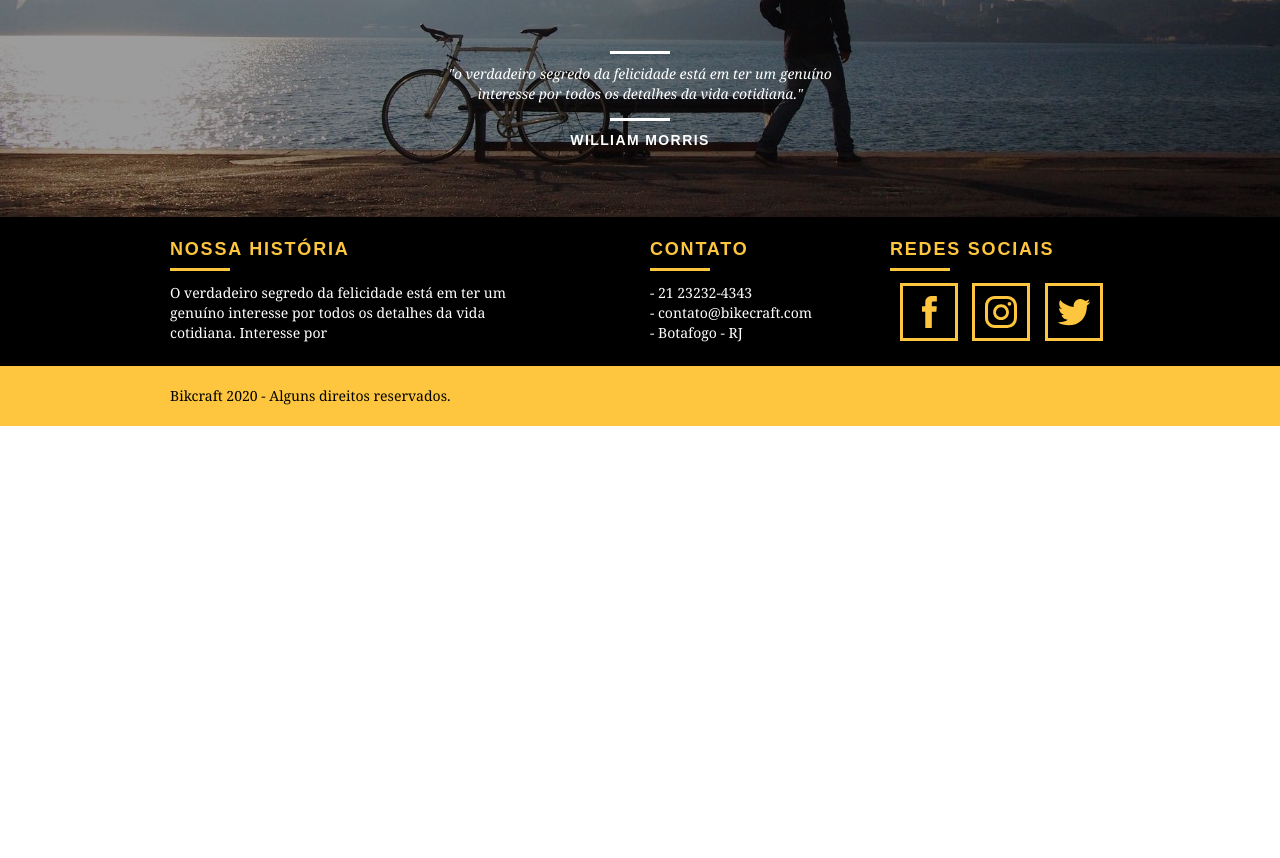
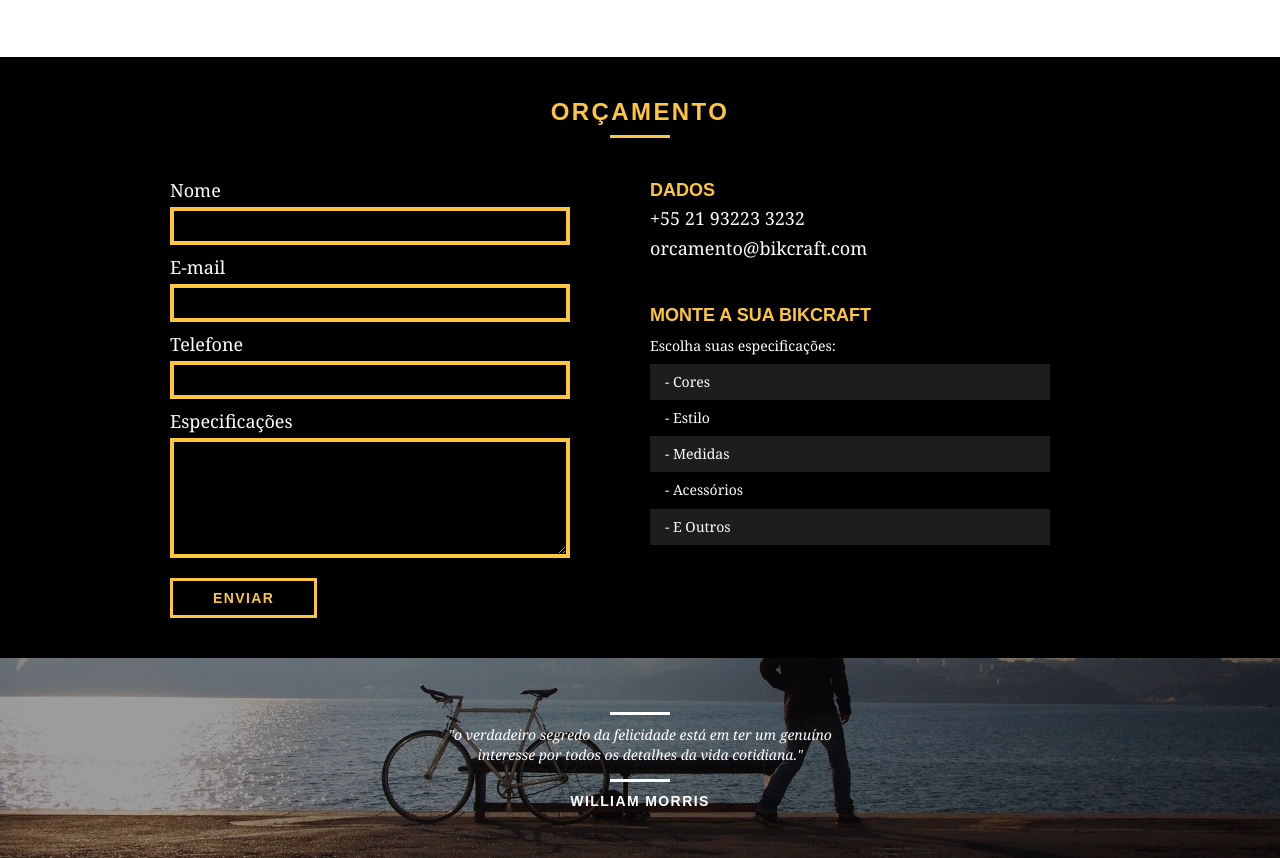
Before and after one commit to meleu/frontex, a plain HTML site: page bikcraft/produtos.html in a window 1280 px wide. Shown: the part 2173-3031 px from the top of the page. Before the commit the page ends 2599 px from the top, so only its background shows below. Drawn offline with Linux system fonts and the light colour scheme.

Commit message:
produtos - orcamento/contato

```diff
--- a/bikcraft/css/produtos.css
+++ b/bikcraft/css/produtos.css
@@ -69,3 +69,97 @@
 .produto_info ul li:nth-child(even) {
   margin-left: 2px;
 }
+
+/* Orçamento */
+
+.orcamento {
+  background: #000;
+  width: 100%;
+  margin-top: 60px;
+  padding: 40px 0;
+}
+
+.orcamento h2 {
+  color: #fec63e;
+}
+
+.orcamento h2::after {
+  background: #fec63e;
+}
+
+.form {
+  padding-right: 60px;
+}
+
+.form label {
+  display: block;
+  color: #fff;
+  font-family: Georgia, 'Times New Roman', Times, serif;
+  font-size: 18px;
+  line-height: 25px;
+  margin-bottom: 4px;
+}
+
+.form input, .form textarea {
+  display: block;
+  width: 100%;
+  border: 4px solid #fec63e;
+  background: none;
+  color: #fff;
+  padding: 7px 10px;
+  margin-bottom: 10px;
+  outline: none;
+  font-size: 14px;
+  font-family: Georgia, 'Times New Roman', Times, serif;
+}
+
+.form textarea {
+  height: 120px;
+  margin-bottom: 20px;
+}
+
+.form button {
+  padding: 7px 40px;
+  background: none;
+}
+
+.orcamento_dados {
+  color: #fff;
+}
+
+.orcamento_dados h3 {
+  font-size: 18px;
+  line-height: 25px;
+  text-transform: uppercase;
+  color: #fec63e;
+  font-weight: bold;
+}
+
+.orcamento_dados span {
+  display: block;
+  font-size: 18px;
+  line-height: 30px;
+  font-family: Georgia, 'Times New Roman', Times, serif;
+}
+
+.dados_email {
+  margin-bottom: 40px;
+}
+
+.orcamento_dados ul {
+  padding-right: 60px;
+}
+
+.orcamento_dados ul li {
+  font-family: Georgia, 'Times New Roman', Times, serif;
+  font-size: 14px;
+  padding: 10px 15px;
+}
+
+.orcamento_dados ul li:nth-child(odd) {
+  background: #1d1d1d;
+}
+
+.orcamento_dados p {
+  margin: 8px 0;
+}
--- a/bikcraft/produtos.html
+++ b/bikcraft/produtos.html
@@ -93,6 +93,39 @@
     </div>
   </section>
 
+
+  <section class="orcamento">
+    <div class="container">
+      <h2 class="subtitulo">Orçamento</h2>
+      <form id="form_orcamento" class="form grid-8">
+        <label for="nome">Nome</label>
+        <input type="text" id="nome">
+        <label for="email">E-mail</label>
+        <input type="text" id="email">
+        <label for="telefone">Telefone</label>
+        <input type="text" id="telefone">
+        <label for="especificacoes">Especificações</label>
+        <textarea name="especificacoes" id="especificacoes" cols="30" rows="10"></textarea>
+        <button type="submit" class="btn">Enviar</button>
+      </form>
+      <div class="orcamento_dados grid-8">
+        <h3>Dados</h3>
+        <span>+55 21 93223 3232</span>
+        <span class="dados_email">orcamento@bikcraft.com</span>
+        <h3>Monte a sua Bikcraft</h3>
+        <p>Escolha suas especificações:</p>
+        <ul>
+          <li>- Cores</li>
+          <li>- Estilo</li>
+          <li>- Medidas</li>
+          <li>- Acessórios</li>
+          <li>- E Outros</li>
+        </ul>
+      </div>
+    </div>
+  </section>
+
+
   <section class="quebra">
     <blockquote class="quote-externo container">
       <p>"o verdadeiro segredo da felicidade está em ter um genuíno interesse por todos os detalhes da vida cotidiana."
```
